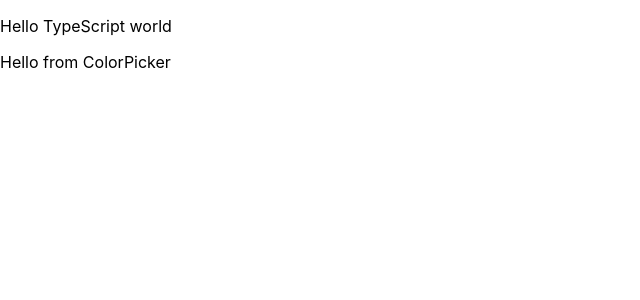
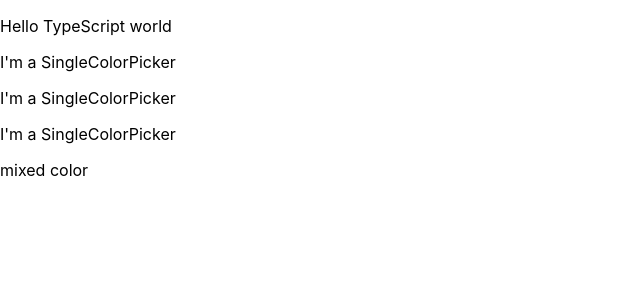
Before and after one commit to patrickweiss/m3-redux-colorpicker, a React (Create React App) app: page / in a window 1280 px wide. Shown: the top 300 px of the page, without its empty margins (0-640 px from the left). Built offline with nearby package versions, Linux system fonts and the light colour scheme.

Commit message:
component structure of RGBColorPicker, SingleColorPicker

```diff
--- a/src/RGBColorPicker/RGBColorPicker.tsx
+++ b/src/RGBColorPicker/RGBColorPicker.tsx
@@ -1,8 +1,9 @@
 import React from 'react';
+import SingleColorPicker from './SingleColorPicker';
 interface IProps{};
 interface IState{};
 
-export default class App extends React.PureComponent<IProps, IState> {
+export default class RGBColorPicker extends React.PureComponent<IProps, IState> {
 
     constructor(props: IProps) {
       console.log("new App component will be initialized");
@@ -11,9 +12,10 @@
 
     render(){
       return <div>
-        <p>Hello from ColorPicker</p>
-
-
+        <SingleColorPicker/>
+        <SingleColorPicker/>
+        <SingleColorPicker/>
+        <p>mixed color</p>
       </div>
     }
   }
--- /dev/null
+++ b/src/RGBColorPicker/SingleColorPicker.tsx
@@ -0,0 +1,19 @@
+import React from 'react';
+interface IProps{};
+interface IState{};
+
+export default class SingleColorPicker extends React.PureComponent<IProps, IState> {
+
+    constructor(props: IProps) {
+      console.log("new App component will be initialized");
+      super(props);
+    }
+
+    render(){
+      return <div>
+        <p>I'm a SingleColorPicker</p>
+
+
+      </div>
+    }
+  }
```
